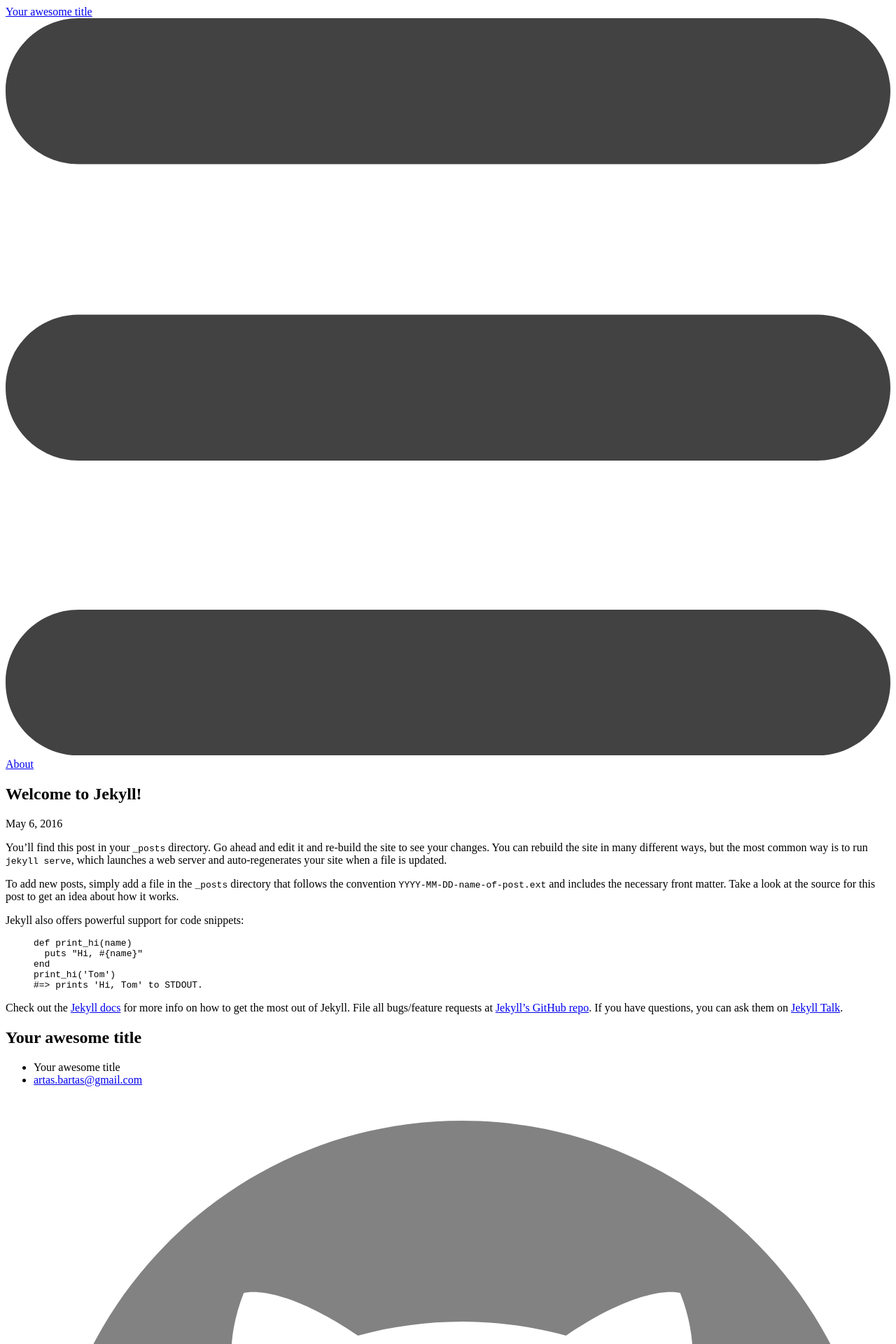
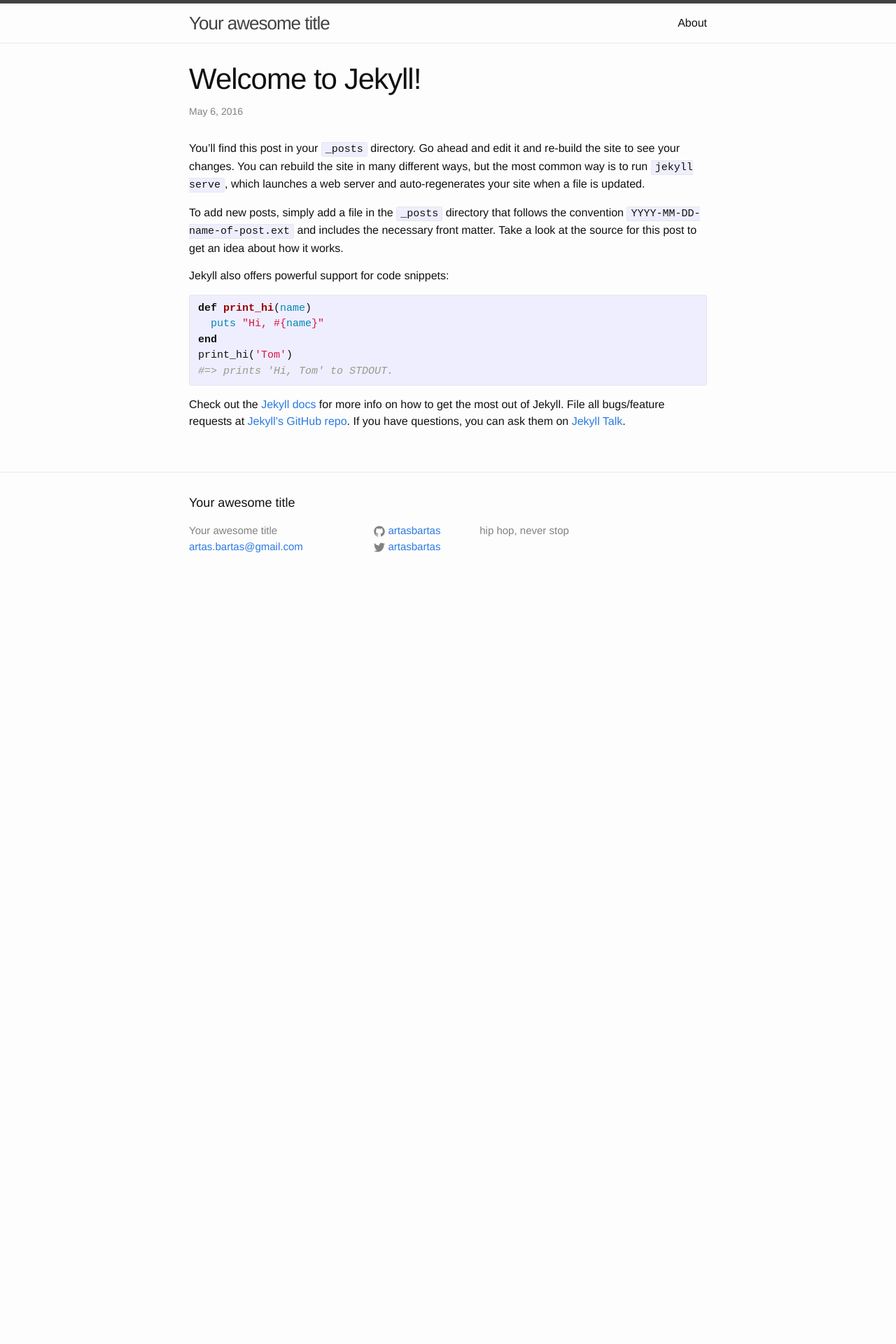
Before and after one commit to artasbartas/artasbartas.github.io, a Jekyll site: the page built from _posts/2016-05-06-welcome-to-jekyll.markdown, in a window 1280 px wide. Shown: the top 1920 px of the page at 70% size. Built offline with Jekyll 4.4.1, drawn with Linux system fonts in a browser that asks for light colours; after the commit the page ends 900 px from its top, so only the background shows below that.

Commit message:
fixing the typo

```diff
--- a/_config.yml
+++ b/_config.yml
@@ -9,7 +9,7 @@
 title: Your awesome title
 email: artas.bartas@gmail.com
 description: "hip hop, never stop"
-baseurl: "articles" # the subpath of your site, e.g. /blog
+baseurl: "/articles" # the subpath of your site, e.g. /blog
 url: "https://artasbartas.github.io/" # the base hostname & protocol for your site
 permalink: :title
 twitter_username: artasbartas
```
